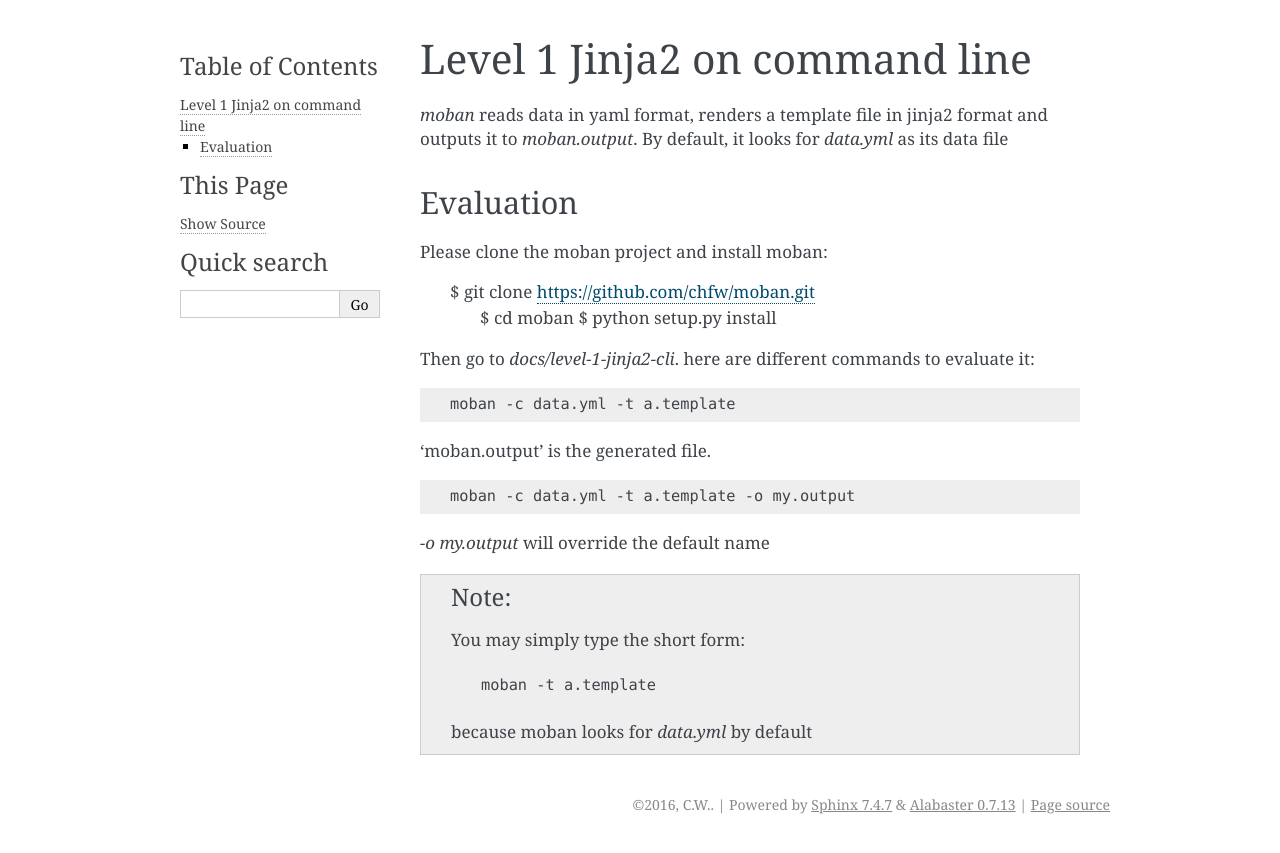
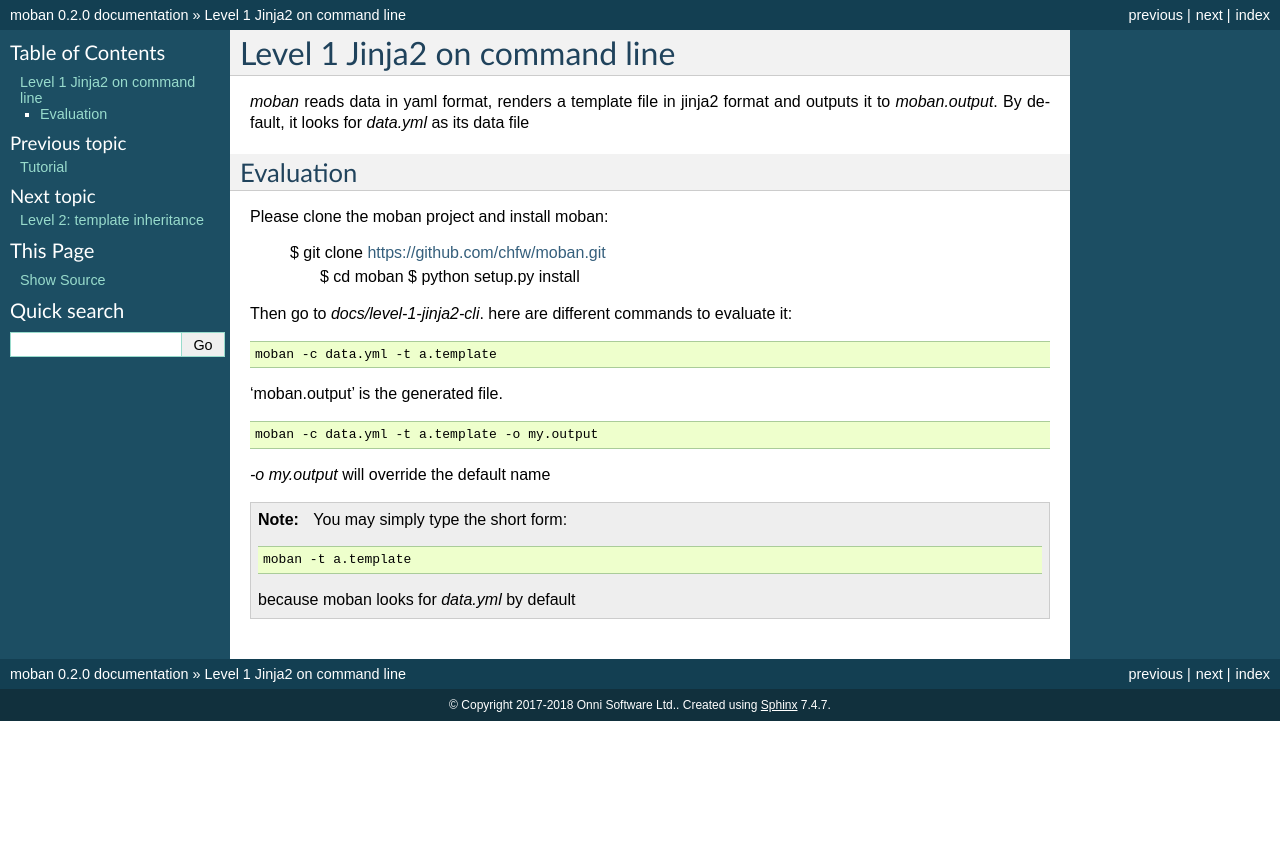
Before and after one commit to moremoban/moban, a Sphinx documentation site: the page built from docs/level-1-jinja2-cli/README.rst, in a window 1280 px wide. Shown: the top 853 px of the page. Built offline with Sphinx 7.4.7, drawn with Linux system fonts in a browser that asks for light colours; pages that are not in the unit, such as notebooks, are missing from menus.

Commit message:
:bug: automate version update

```diff
--- a/docs/conf.py
+++ b/docs/conf.py
@@ -1,31 +1,44 @@
-extensions = []
+# -*- coding: utf-8 -*-
+DESCRIPTION = (
+    'Yet another jinja2 cli command for static text generation' +
+    ''
+)
+extensions = [
+    'sphinx.ext.autodoc',
+    'sphinx.ext.doctest',
+    'sphinx.ext.intersphinx',
+    'sphinx.ext.viewcode',
+]
+intersphinx_mapping = {
+}
 templates_path = ['_templates']
 source_suffix = '.rst'
 master_doc = 'index'
-project = 'moban'
-copyright = '2016, C.W.'
-author = 'C.W.'
-version = '0.0.6'
-release = '0.0.6'
-language = None
+
+project = u'moban'
+copyright = u'2017-2018 Onni Software Ltd.'
+version = '0.2.0'
+release = '0.2.0'
 exclude_patterns = []
 pygments_style = 'sphinx'
-todo_include_todos = False
-html_theme = 'alabaster'
+html_theme = 'default'
 html_static_path = ['_static']
 htmlhelp_basename = 'mobandoc'
-latex_elements = {
-}
+latex_elements = {}
 latex_documents = [
-    (master_doc, 'moban.tex', 'moban Documentation',
-     'C.W.', 'manual'),
+    ('index', 'moban.tex',
+     'moban Documentation',
+     'Onni Software Ltd.', 'manual'),
 ]
 man_pages = [
-    (master_doc, 'moban', 'moban Documentation',
-     [author], 1)
+    ('index', 'moban',
+     'moban Documentation',
+     [u'Onni Software Ltd.'], 1)
 ]
 texinfo_documents = [
-    (master_doc, 'moban', 'moban Documentation',
-     author, 'moban', 'One line description of project.',
+    ('index', 'moban',
+     'moban Documentation',
+     'Onni Software Ltd.', 'moban',
+     DESCRIPTION,
      'Miscellaneous'),
 ]
```
Also changed, not shown: 2 other files.
